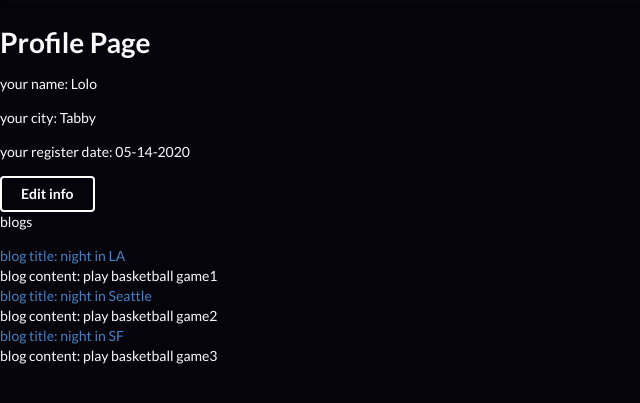
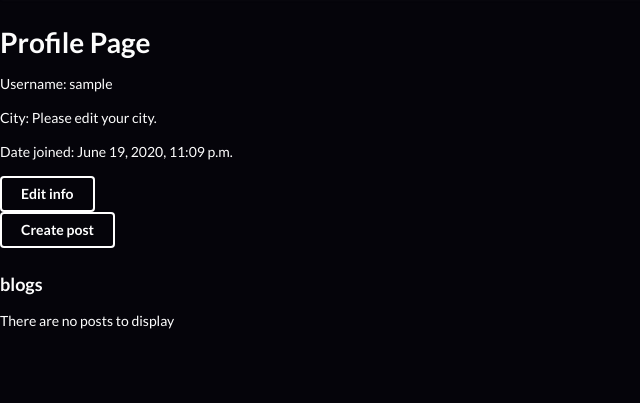
Before and after one commit to meeshers/wayfarer-ga, a Django app: page /accounts/profile/ in a window 1280 px wide. Shown: the part 52-455 px from the top of the page, without its empty margins (0-640 px from the left). Run offline with Django 3.2, Linux system fonts and the light colour scheme; the visitor is signed in with stand-in values (Sample User, id 1); data that the repository does not hold is empty.

Commit message:
profile information displayed correctly

```diff
--- a/main_app/models.py
+++ b/main_app/models.py
@@ -1,8 +1,8 @@
 from django.db import models
 from django.contrib.auth.models import User
 import datetime
-#from django.db.models.signals import post_save
-#from django.dispatch import receiver
+from django.db.models.signals import post_save
+from django.dispatch import receiver
 
 # Create your models here.
 class Post(models.Model):
@@ -13,26 +13,31 @@ class Post(models.Model):
   def __str__(self):
     return f'Title: {self.title} in {self.city}'
 
+CITIES = (
+  ('L', 'London'),
+  ('S', 'Sydney'),
+  ('SF', 'San Francisco'),
+  ('SE', 'Seattle')
+)
+
 class City(models.Model):
-  name = models.CharField(max_length=50)
+  name = models.CharField(max_length=2, choices=CITIES, default=CITIES)
   post = models.ForeignKey(Post, on_delete = models.CASCADE, null=True)
 
   def __str__(self):
     return self.name
 
-
 # extending User model to have city/date
 class Profile(models.Model):
   user = models.OneToOneField(User, on_delete=models.CASCADE)
-  city = models.CharField(max_length=100)
-  date = datetime.date
+  city = models.CharField(max_length=100, null=True)
 
 # signals so that Profile model will create/update when User is updated
-""" @receiver(post_save, sender=User)
+@receiver(post_save, sender=User)
 def create_user_profile(sender, instance, created, **kwargs):
   if created:
     Profile.objects.create(user=instance)
 
 @receiver(post_save, sender=User)
 def save_user_profile(sender, instance, **kwargs):
-  instance.profile.save """
+  instance.profile.save
--- a/main_app/templates/registration/profile.html
+++ b/main_app/templates/registration/profile.html
@@ -2,19 +2,34 @@
 
 {% block content %}
 <h1>Profile Page</h1>
-<p>your name: {{test.name}}</p>
-<p>your city: {{test.city}}</p>
-<p>your register date: {{test.register_date}}</p>
+<p>Username: {{user.username}}</p>
+<p>City:
+    {% if user.Profile.city == null %}
+        Please edit your city.
+    {% else %}
+        {{user.Profile.city}}
+    {% endif %}
+</p>
+<p>Date joined: {{user.date_joined}}</p>
 
 <form action="{% url 'edit' %}" method="GET">
     <button class="ui inverted button">Edit info</button>
 </form>
 
-<p>blogs</p>
-{% for blog in blogs%}
-<div>
-    <a href="{% url 'blog' blog.num %}">blog title: {{blog.title}}</a>
-    <p>blog content: {{blog.content}}</p>
-</div>
-{% endfor %}
+<form action="" method="post">
+    <button class="ui inverted button">Create post</button>
+</form>
+
+<h3>blogs</h3>
+<!-- create if statement to display if there are posts or not -->
+{% if posts.count == 0%}
+    <p>There are no posts to display</p>
+{% else %}
+    {% for post in posts%}
+    <div>
+     <a href="{% url 'blog' blog.num %}">blog title: {{post.title}}</a>
+    <p>blog content: {{post.content}}</p>
+    </div>
+    {% endfor %}
+{% endif %}
 {% endblock %}
--- a/main_app/urls.py
+++ b/main_app/urls.py
@@ -5,6 +5,6 @@ urlpatterns = [
     path('', views.home, name='home'),
     path('accounts/signup', views.signup, name='signup'),
     path('accounts/profile/', views.profile, name='profile'),
-    path('accounts/profile/edit',views.profile_edit, name='edit'),
+    path('accounts/profile/edit/',views.profile_edit, name='edit'),
     path('accounts/profile/<int:blog_id>/', views.blog, name='blog')
 ]
--- a/main_app/views.py
+++ b/main_app/views.py
@@ -29,7 +29,7 @@ def signup(request):
     context = {'form': form, 'error_message': error_message}
     return render(request, 'registration/signup.html', context)
 
-class User:
+""" class User:
   def __init__(self, name, city, register_date):
     self.name = name
     self.city = city
@@ -48,26 +48,30 @@ blogs = [
     Blog('night in LA', 'Leborn James', 'play basketball game1',1),
     Blog('night in Seattle', 'Leborn James', 'play basketball game2',2),
     Blog('night in SF', 'Leborn James', 'play basketball game3',3)
-]
+] """
 
 # --- User routes --- #
-
+@login_required
 def profile(request):
-    #profile = User.objects.get(id=profile_id)
-    #posts = Post.objects.filter(user=request.user)
-    context = {'test':user, 'blogs': blogs}
+    posts = Post.objects.filter(author=request.user)
+    context = {'posts': posts, 'user':request.user}
     return render(request, 'registration/profile.html',context)
 
 def blog(request,blog_id):
-    context = {'blog':blog_id,'title':blogs[blog_id].title,'author':blogs[blog_id].author,'content':blogs[blog_id].content,}
+    #context = {'blog':blog_id,'title':blogs[blog_id].title,'author':blogs[blog_id].author,'content':blogs[blog_id].content,}
+    post = Post.objects.get(id=blog_id)
+    context = {'post':post}
     return render(request, 'blog/show.html', context)
 
-def profile_edit(request, profile_id):
-    profile = Profile.objects.get(id=profile_id)
+@login_required
+def profile_edit(request, user_id):
+    user = User.objects.get(id=user_id)
     if request.method == 'POST':
       profile_form = Profile_Form(request.POST, instance=profile)
       if profile_form.is_valid():
-          cat+form.save()
+          profile_form.save()
           return redirect('profile')
-    context = {'test': user, 'profile_form': cat_form}
+    else:
+      profile_form = Profile_Form(instance=profile)
+    context = {'test': profile, 'profile_form': profile_form}
     return render(request, 'blog/edit.html', context)
--- a/wayfarer/settings.py
+++ b/wayfarer/settings.py
@@ -120,3 +120,4 @@ USE_TZ = True
 
 STATIC_URL = '/static/'
 LOGOUT_REDIRECT_URL = '/'
+AUTH_PROFILE_MODULE = 'main_app.Profile'
```
Also changed, not shown: main_app/admin.py (+16 -1 lines), main_app/forms.py (+6 -1 lines), main_app/migrations/0008_auto_20200619_2206.py (added), main_app/migrations/0009_delete_profile.py (added), main_app/migrations/0010_profile.py (added), 1 other file.
